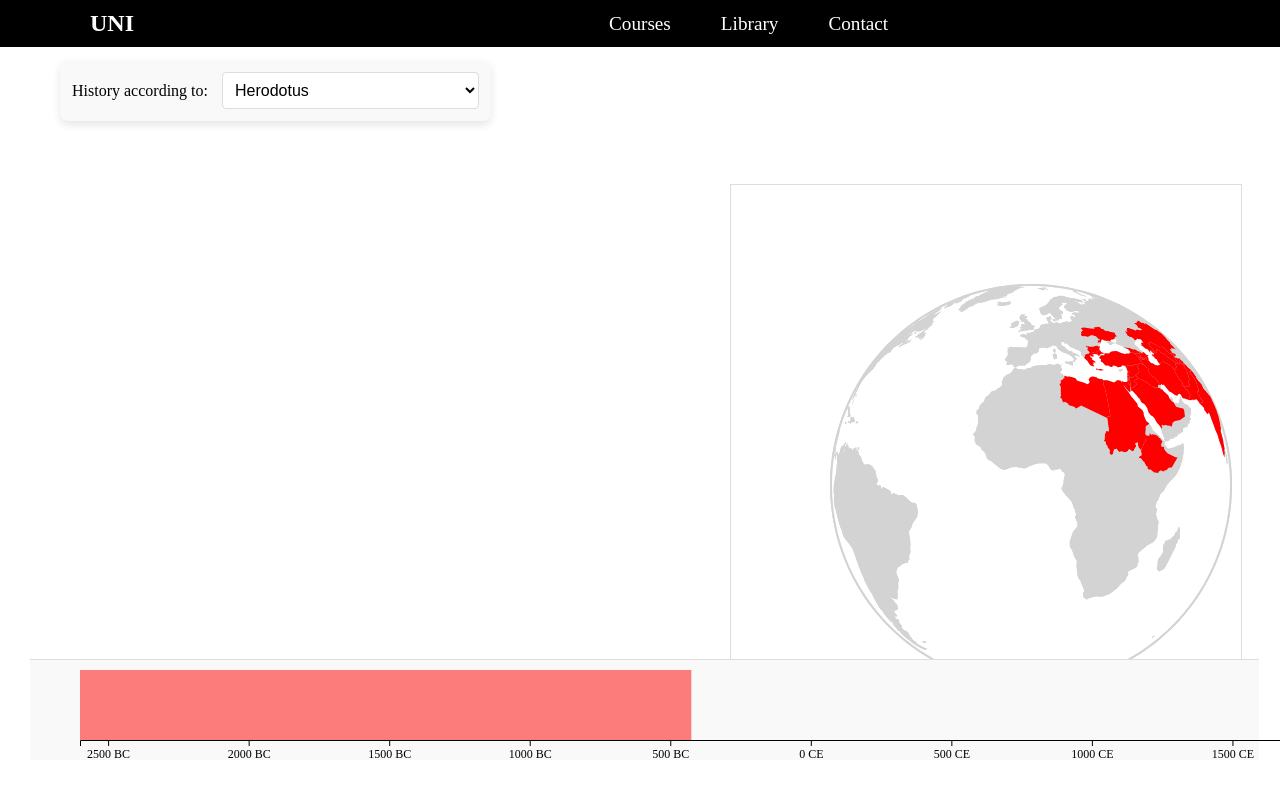
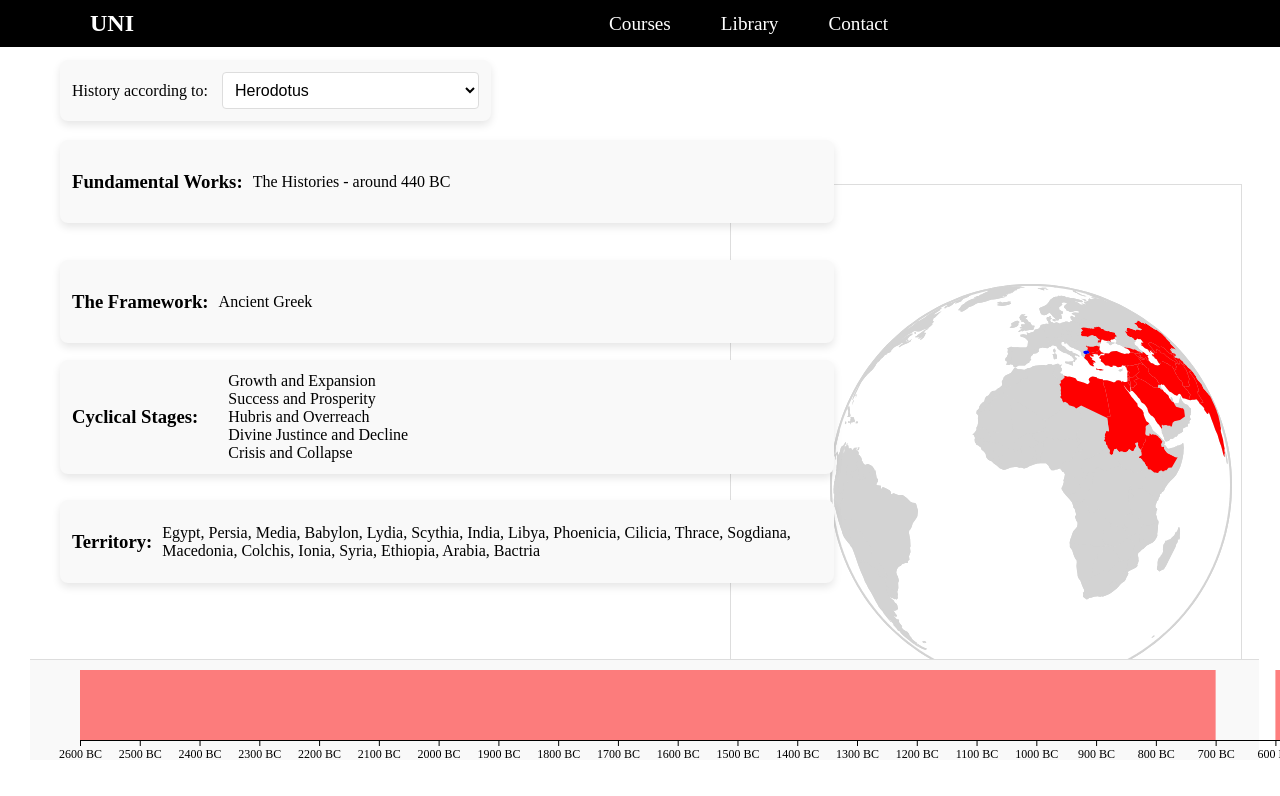
Before and after one commit to ragnar141/Da-Project, a React (Create React App) app: page /introduction in a window 1280 px wide. Shown: the top 796 px of the page. Built offline with nearby package versions, Linux system fonts and the light colour scheme.

Commit message:
getng Deghe

```diff
--- a/src/components css/otahh_intro.css
+++ b/src/components css/otahh_intro.css
@@ -1,3 +1,5 @@
+/** Updated CSS for OtahhIntro component with new elements **/
+
 /* Ensure the globe stays aligned to the right and responsive */
 .globe-container {
   display: flex;
@@ -10,7 +12,7 @@
   position: relative; /* Ensure positioned elements are relative to this container */
   box-sizing: border-box; /* Include padding and borders in width/height calculations */
   overflow-x: hidden; /* Prevent horizontal overflow */
-  }
+}
 
 /* Dropdown container styling */
 .dropdown-container {
@@ -34,6 +36,98 @@
   border: 1px solid #ddd; /* Subtle border around dropdown */
   border-radius: 4px; /* Rounded corners */
   background-color: #ffffff; /* White background for the dropdown */
+}
+
+/* Fundamental works container styling */
+.fundamental-works-container {
+  position: fixed;
+  top: 140px; /* Positioned below the dropdown container */
+  left: 60px;
+  z-index: 9998;
+  background-color: #f9f9f9;
+  padding: 12px;
+  border-radius: 8px;
+  box-shadow: 0px 4px 8px rgba(0, 0, 0, 0.1);
+  width: 750px;
+  display: flex;
+  align-items: center;
+}
+.fundamental-works-container h3 {
+  margin-right: 10px;
+  white-space: nowrap;
+}
+.fundamental-works-container p {
+  margin: 0;
+}
+
+/* Framework container styling */
+.framework-container {
+  position: fixed;
+  top: 260px; /* Positioned below the fundamental works container */
+  left: 60px;
+  z-index: 9998;
+  background-color: #f9f9f9;
+  padding: 12px;
+  border-radius: 8px;
+  box-shadow: 0px 4px 8px rgba(0, 0, 0, 0.1);
+  width: 750px;
+  display: flex;
+  align-items: center;
+}
+.framework-container h3 {
+  margin-right: 10px;
+  white-space: nowrap;
+}
+.framework-container p {
+  margin: 0;
+}
+
+/* Stages container styling */
+.stages-container {
+  position: fixed;
+  top: 360px; /* Positioned below the framework container */
+  left: 60px;
+  z-index: 9998;
+  background-color: #f9f9f9;
+  padding: 12px;
+  border-radius: 8px;
+  box-shadow: 0px 4px 8px rgba(0, 0, 0, 0.1);
+  width: 750px;
+  display: flex;
+  align-items: center;
+}
+.stages-container h3 {
+  margin-right: 10px;
+  white-space: nowrap;
+}
+.stages-container ul {
+  margin: 0;
+  padding-left: 20px;
+}
+.stages-container li {
+  list-style: none;
+}
+
+/* Territory container styling */
+.territory-container {
+  position: fixed;
+  top: 500px; /* Positioned below the stages container */
+  left: 60px;
+  z-index: 9998;
+  background-color: #f9f9f9;
+  padding: 12px;
+  border-radius: 8px;
+  box-shadow: 0px 4px 8px rgba(0, 0, 0, 0.1);
+  width: 750px;
+  display: flex;
+  align-items: center;
+}
+.territory-container h3 {
+  margin-right: 10px;
+  white-space: nowrap;
+}
+.territory-container p {
+  margin: 0;
 }
 
 /* Styling for the globe */
@@ -62,7 +156,6 @@ svg:active {
   bottom: 40px; /* Position at the bottom of the screen */
   left: 0; /* Align to the left side */
   width: 96vw; /* Full width of the viewport */
-
   background-color: #f9f9f9; /* Light background color for the timeline */
   border-top: 1px solid #ddd; /* Border to distinguish the timeline */
 }
@@ -91,6 +184,18 @@ svg:active {
     padding: 5px; /* Reduce padding */
   }
 
+  .fundamental-works-container,
+  .framework-container,
+  .stages-container,
+  .territory-container {
+    top: auto;
+    left: 10px;
+    right: 10px;
+    width: calc(100% - 20px); /* Full width with padding */
+    padding: 8px; /* Reduce padding */
+    margin-bottom: 10px; /* Add some space between sections */
+  }
+
   #author-select {
     width: 100%; /* Ensure the dropdown is responsive */
   }
--- a/src/components logic/OTAHH/otahh_intro.js
+++ b/src/components logic/OTAHH/otahh_intro.js
@@ -36,7 +36,7 @@ const dataset = [
     "Index": 2,
     "Author/Text Title": "Titus Livius (Livy)",
     "Fundamental Works": { "Title": "History of Rome", "Date of Issue": "around  27 - 9 BC" },
-    "Timeline": [-1200, -9],
+    "Timeline": [-1000, -9],
     "Origin of history": "Mythical Past: Trojan War",
    "Author's framework": "Ancient Roman",
     "Stages of cycles": "-",
@@ -61,7 +61,7 @@ const dataset = [
     "Index": 3,
     "Author/Text Title": "Tacitus",
     "Fundamental Works": { "Title": "Annals", "Date of Issue": "around  115 - 120 CE" },
-    "Timeline": [14, 68],
+    "Timeline": [0, 100],
     "Origin of history": "-",
     "Author's framework": "Secular, philosophical",
     "Stages of cycles": "-",
@@ -88,7 +88,7 @@ const dataset = [
     "Author/Text Title": "Flavius Josephus",
     "Fundamental Works": [{ "Title": "The Jewish War",  "Date of Issue": "around 93 CE" },
     {"Title": "Antiquities of the Jews",  "Date of Issue": "around 93 CE" }],
-     "Timeline": [-4000, 73],
+     "Timeline": [-5000, 100],
     "Origin of history": "Genesis: story of Adam and Eve",
     "Author's framework": "Judaism",
     "Stages of cycles": ["Faithfulness and Prosperity", "Rebellion and Punishment", "Hope for Restoration"],
@@ -266,59 +266,138 @@ const dataset = [
   {
     "Index": 12,
     "Author/Text Title": "Max Weber",
-    "Sources": "The Protestant Ethic and the Spirit of Capitalism, Economy and Society",
-    "Timeline": [1500, 2000],
-    "Source Date": "1905 CE",
+    "Fundamental Works": [{"Title":  "The Sociology of Religion",  "Date of Issue": "1920 CE"},
+                          {"Title":  "Economy and Society",  "Date of Issue": "1922 CE"}],
 
-    "Ancient regions": ["Germany", "England", "The Netherlands", "Switzerland", "France", "United States",
-      "Scandinavia", "Western Europe", "Ancient Rome", "China", "India", "Islamic World",
-      "Medieval Europe", "Byzantine Empire", "Ancient Israel", "Buddhist Asia"],
+    "Timeline": [-3000, 2000],
+    "Origin of history": "-",
+    "Author's framework": "Sociological: theological, historical, economic",
+    "Stages of cycles": "Rationalization",
 
-    "Geography": ["Germany", "United Kingdom", "The Netherlands", "Switzerland", "France", "United States",
-      "Sweden", "Denmark", "Norway", "Italy", "China", "India", "Turkey", "Saudi Arabia",
-      "Iran", "Iraq", "Israel", "Palestine", "Japan", "Thailand", "Vietnam"]
+    "Timeline Stages": [
+      {"Stage": "Ancient Religions: Patrimonial and theocratic rule, kinship-based governance", "Years": [-3000, -500]},
+      {"Stage": "Axial Age Religions: Feudalism, charismatic authority, decentralized governance", "Years": [-600, 200]},
+      {"Stage": "Medieval Religions: Rise of centralized monarchies, early bureaucratic structures, absolutism", "Years": [400, 1500]},
+      {"Stage": "Modern Religions: Bureaucratization, rational-legal authority, industrial capitalism", "Years": [1500, 2000]}
+    ],
+
+    "Ancient regions": ["Persia", "Switzerland", "The Netherlands", "Eastern Europe", "Ancient Israel", "Western Europe", "France", "Ancient Greece",
+      "Medieval Europe", "Germany", "Medieval Japan", "Ottoman Empire", "Islamic World", "Byzantine Empire", "Buddhist Asia", "Japan", "Mesopotamia",
+      "China", "Ancient Egypt", "India", "United States", "Medieval Christendom", "England", "Ancient Rome"],
+
+    "Geography": ["Switzerland", "Lebanon", "The Netherlands", "France", "Egypt", "Greece", "Palestine", "Myanmar", "Czech Republic", "Bangladesh", "Sri Lanka", "Germany",
+      "Vietnam", "Pakistan", "Italy", "Poland", "Israel", "Syria", "Iran", "Turkey", "Iraq", "Japan", "United Kingdom", "Combodia", "Hungary", "Indonesia", "Europe", "Thailand",
+       "Malaysia", "China", "Yemen", "United States", "India", "Saudi Arabia", "Jordan", "Japan"]
   },
   {
     "Index": 13,
     "Author/Text Title": "Oswald Spengler",
-    "Sources": "The Decline of the West",
-    "Timeline": [-2000, 1900],
-    "Source Date": "1921 CE",
+    "Fundamental Works": {"Title":  "The Decline of the West",  "Date of Issue": "1921 CE"},
+    "Timeline": [-3000, 2000],
 
-    "Ancient regions": ["Egypt", "Babylonia", "Greece", "Rome", "Mesopotamia", "Persia", "Byzantine Empire",
+    "Origin of history": "-",
+    "Author's framework": "Philosophical, fatalistic",
+    "Stages of cycles": ["Birth (Spring)", "Growth and Flourishing (Summer)", "Maturity and Rationalization (Autumn)", "Decline (Winter)"],
+
+    "Timeline Stages": [
+      {"Stage": "Egyptian Civilization (early high culture)", "Years": [-3000, -300]},
+      {"Stage": "Mesopotamian/Babylonian Civilization (early high culture)", "Years": [-3000, -500]},
+      {"Stage": "Greek (Classical Civilization)", "Years": [-1100, -200]},
+      {"Stage": "Roman (Classical Civilization", "Years": [-500, 500]},
+      {"Stage": "Arabian (Magian Civilization)", "Years": [300, 1500]},
+      {"Stage": "Medieval Europe (Faustian Civilization)", "Years": [900, 1500]},
+      {"Stage": "Renaissance and Reformation (Faustian Civilization)", "Years": [1500, 1800]},
+      {"Stage": "Industrialization and Modernity (Faustian Civilization)", "Years": [1800, 2000]},
+    ],
+
+      "Ancient regions": ["Egypt", "Babylonia", "Greece", "Rome", "Mesopotamia", "Persia", "Byzantine Empire",
       "Arabia", "India", "China"],
 
-    "Geography": ["Egypt", "Iraq", "Greece", "Italy", "Iraq", "Iran", "Turkey", "Saudi Arabia", "India", "China"]
+    "Geography": ["Egypt", "Iraq", "Greece", "Italy", "Iraq", "Iran", "Turkey",
+      "Saudi Arabia, Yemen, Oman, UAE, Qatar, Bahrain, Kuwait", "India, Pakistan, Bangladesh", "China"]
+
   },
   {
     "Index": 14,
     "Author/Text Title": "Arnold J. Toynbee",
-    "Sources": "A Study of History",
+    "Fundamental Works": {"Title":  "A Study of History",  "Date of Issue": "1934 – 1961 CE"},
     "Timeline": [-2000, 1950],
-    "Source Date": "1934 – 1961 CE",
 
-    "Ancient regions": ["Egypt", "Babylonia", "Sumer", "Greece", "Rome", "Byzantium", "Syria", "Persia", "India", "China", "Islamic Caliphates",
+    "Origin of history": "History starts when societies respond to significant challenges",
+    "Author's framework": "Spiritual, mystical, empirical",
+    "Stages of cycles": ["Birth","Growth", "Breakdown", "Disintegration"],
+
+    "Timeline Stages": [
+      {"Stage": "Egyptian Civilization", "Years": [-3000, -30]},
+      {"Stage": "Sumerian/Babylonian Civilization", "Years": [-3000, -500]},
+      {"Stage": "Minoan Civilization", "Years": [-2700, -1400]},
+      {"Stage": "Hittite Civilization", "Years": [-1600, -1200]},
+      {"Stage": "Indus Valley Civilization", "Years": [-2600, -1900]},
+      {"Stage": "Maya Civilization", "Years": [-1800, 900]},
+      {"Stage": "Classical Greek Civilization", "Years": [-800, -146]},
+      {"Stage": "Persian Civilization", "Years": [-550, 651]},
+      {"Stage": "Western Roman Civilization", "Years": [-500, 476]},
+      {"Stage": "Chinese Civilization", "Years": [-1000, 220]},
+      {"Stage": "Byzantine Civilization", "Years": [330, 1453]},
+      {"Stage": "Islamic Civilization", "Years": [622, 2000]},
+      {"Stage": "Western Christian Civilization", "Years": [800, 2000]},
+      {"Stage": "Hindu Civilization", "Years": [-1500, 2000]},
+      {"Stage": "Russian Civilization", "Years": [900, 2000]},
+      {"Stage": "Japanese Civilization", "Years": [250, 2000]},
+      {"Stage": "Hindu Civilization", "Years": [-1500, 2000]},
+
+      {"Stage": "Western Renaissance", "Years": [-1400, 1760]},
+      {"Stage": "Industrial Revolution", "Years": [1760, 1900]},
+      {"Stage": "World Wars and Globalization", "Years": [1900, 2000]},
+    ],
+
+    "Ancient regions": ["Egypt", "Mesopotamia", "Sumer", "Greece", "Rome", "Byzantium", "Syria", "Persia", "India", "China", "Islamic Caliphates",
       "Mesoamerica (Aztec and Maya)", "Andean (Inca)"],
 
-    "Geography": ["Egypt", "Iraq", "Syria", "Greece", "Italy", "Turkey", "Syria", "Iran", "India", "China", "Saudi Arabia", "Mexico", "Peru"]
+    "Geography": ["Egypt", "Pakistan", "Bangladesh", "Iraq", "Syria", "Greece", "Italy", "Turkey", "Syria", "Iran", "India", "China",
+       "Saudi Arabia", "Mexico", "Peru", "Germany", "France", "Spain", ]
   },
   {
     "Index": 15,
     "Author/Text Title": "Karl Jaspers",
-    "Sources": "The Origin and Goal of History",
-    "Timeline": [-2000, 1950],
-    "Source Date": "1951 CE",
+    "Fundamental Works": {"Title":  "A Study of History",  "Date of Issue": "1951 CE"},
+    "Timeline": [-3000, 2000], //x
+
+    "Origin of history": "Axial Age",
+    "Author's framework": "Existentionalist, theological, philosophical",
+    "Stages of cycles": "-",
+
+    "Timeline Stages": [
+      {"Stage": "Pre-Axial Period", "Years": [-3000, -800]}, //x
+      {"Stage": "Axial Age", "Years": [-800, -200]},
+      {"Stage": "Post-Axial Age", "Years": [-200, 2000]},
+    ],
 
     "Ancient regions": ["Greece", "India", "China", "Israel", "Persia", "Mesopotamia", "Egypt", "Rome", "Western Europe", "Islamic World"],
 
-    "Geography": ["Greece", "India", "China", "Israel", "Iran", "Iraq", "Egypt", "Italy", "Western Europe", "Saudi Arabia", "Turkey", "Iran", "Iraq", "Syria", "Jordan"]
+    "Geography": ["Greece", "India", "China", "Israel", "Iran", "Iraq", "Egypt", "Italy", "Western Europe", "Saudi Arabia", "Turkey",
+       "Iran", "Iraq", "Syria", "Jordan"]
   },
   {
     "Index": 16,
     "Author/Text Title": "Peter Turchin",
-    "Sources": "Historical Dynamics, War and Peace and War, Secular Cycles",
+    "Fundamental Works": [{"Title":  "Historical Dynamics",  "Date of Issue": "2003 CE"},
+                           {"Title":  "War and Peace and War",  "Date of Issue": "2006 CE"},
+                           {"Title":  "Secular Cycles",  "Date of Issue": "2009 CE"}],
+
     "Timeline": [-2000, 2010],
-    "Source Date": "2003-2010 CE",
+
+    "Origin of history": "-",
+    "Author's framework": "Cliodynamics, empirical",
+    "Stages of cycles": [["Growth: demographic, economic", "Stagflation: elite overproduction, malthusian stagnation", "Crisis: state breakdown, depopulation, economic collapse",
+       "Depression: economic recovery, rebuilding state institutions"], ["High Asabiya, Decline of Asabiya, Collapse"]],
+
+    "Timeline Stages": [
+      {"Stage": "Medieval England", "Years": [1150, 1485]}, //x
+      {"Stage": "Pre-Revolution France", "Years": [1200, 1800]},
+      {"Stage": "Imperial Russia", "Years": [1460, 1917]},
+      {"Stage": "Ancient Rome", "Years": [-200, 600]},
+    ],
 
     "Ancient regions": ["Rome", "China", "Russia", "European Empires", "Islamic Caliphates", "Byzantium", "Ottoman Empire", "France",
       "Britain", "Muscovite Russia", "Tang Dynasty", "Song Dynasty", "Ming Dynasty"],
@@ -326,19 +405,6 @@ const dataset = [
     "Geography": ["Italy", "China", "Russia", "Western Europe", "Middle East", "Turkey", "France", "United Kingdom", "Germany", "Saudi Arabia", "Iraq", "Iran", "Syria"]
 
   },
-  {
-    "Index": 17,
-    "Author/Text Title": "Yuval Noah Harari",
-    "Sources": "Sapiens: A Brief History of Humankind",
-    "Timeline": [-2000, 2011],
-    "Source Date": "2011 CE",
-
-    "Ancient regions": ["East Africa", "Middle East", "Europe", "Asia", "Australia", "Americas", "Fertile Crescent",
-      "China", "Mesoamerica", "Andes", "Sub-Saharan Africa", "Indus Valley", "Mesopotamia", "Egypt", "India", "China", "Mediterranean", "Islamic Caliphates"],
-
-    "Geography": ["Kenya", "Ethiopia", "Sudan", "Iraq", "Turkey", "Syria", "Greece", "Italy", "Mexico", "Peru",
-      "United States", "China", "India", "Egypt", "Saudi Arabia", "France", "Spain", "Iran", "United Kingdom", "Russia", "South Africa"]
-  }
 ];
 
 function OtahhIntro() {
@@ -436,35 +502,41 @@ function OtahhIntro() {
     // Clear previous elements
     svg.selectAll("*").remove();
 
-    // Define the time scale: 6000 BC to 2025 CE
+    // Define the time scale dynamically based on the author's timeline
+    const startYear = selectedAuthor.Timeline[0];
+    const endYear = selectedAuthor.Timeline[1];
+
     const xScale = d3.scaleLinear()
-      .domain([-2600, 2025]) // 6000 BC to 2025 CE
+      .domain([startYear, endYear])
       .range([50, width - 50]); // Leave padding on both sides
 
     // Create the axis
     const xAxis = d3.axisBottom(xScale)
-      .ticks(10) // Show 10 major ticks
-      .tickFormat(d => (d < 0 ? `${Math.abs(d)} BC` : `${d} CE`)); // Format BC and CE dates
+      .ticks(20)
+      .tickFormat(d => (d < 0 ? `${Math.abs(d)} BC` : `${d} CE`));
 
     // Append the axis to the timeline
     svg.append("g")
-      .attr("transform", `translate(0, ${height - 20})`) // Position the axis at the bottom
+      .attr("transform", `translate(0, ${height - 20})`)
       .call(xAxis)
       .style('font-size', '14px')
       .selectAll('text')
       .style('font-family', 'Times New Roman, sans-serif');
 
-    // Highlight the selected period
-    const [startYear, endYear] = selectedAuthor.Timeline;
+    // Loop through timeline stages and highlight each period
+    selectedAuthor["Timeline Stages"].forEach(stage => {
+      svg.append("rect")
+        .attr("x", xScale(stage.Years[0]))
+        .attr("y", 10)
+        .attr("width", xScale(stage.Years[1]) - xScale(stage.Years[0]))
+        .attr("height", height - 30)
+        .attr("fill", "red")
+        .attr("opacity", 0.5)
+        .append("title") // Tooltip for stage
+        .text(stage.Stage);
+    });
+  }, [selectedAuthor]);
 
-    svg.append("rect")
-      .attr("x", xScale(startYear))
-      .attr("y", 10)
-      .attr("width", xScale(endYear) - xScale(startYear))
-      .attr("height", height - 30)
-      .attr("fill", "red")
-      .attr("opacity", 0.5);
-  }, [selectedAuthor]);
 
   // Function to highlight relevant geography on the globe
   const highlightGeography = useCallback(() => {
@@ -476,7 +548,7 @@ function OtahhIntro() {
 
         const land = topojson.feature(worldData, worldData.objects.countries);
 
-        // Highlight regions based on the selected author's Geography
+        // Highlight regions based on the selected author's Geography and Ancient Regions
         d3.select(svgRef.current).selectAll('path.land')
           .data(land.features)
           .join('path')
@@ -484,14 +556,18 @@ function OtahhIntro() {
           .attr('class', 'land')
           .attr('fill', d => {
             const countryName = d.properties.name;
-            const isHighlighted = selectedAuthor.Geography.includes(countryName);
-            return isHighlighted ? 'red' : '#d3d3d3'; // Highlight selected countries in red
+            if (selectedAuthor.Geography.includes(countryName)) {
+              return 'red'; // Modern countries highlighted in red
+            }
+            if (selectedAuthor["Ancient regions"].includes(countryName)) {
+              return 'blue'; // Ancient regions highlighted in blue
+            }
+            return '#d3d3d3'; // Default color for other countries
           })
           .raise(); // Bring highlighted countries to the front
       })
       .catch(error => console.error('Error loading world data:', error));
   }, [renderGlobe, selectedAuthor]);
-
 
 
 
@@ -526,6 +602,40 @@ function OtahhIntro() {
         </select>
       </div>
 
+      <div className="fundamental-works-container">
+        <h3>Fundamental Works:</h3>
+        {Array.isArray(selectedAuthor["Fundamental Works"]) ? (
+          selectedAuthor["Fundamental Works"].map((work, index) => (
+            <p key={index}>{work.Title} - {work["Date of Issue"]}</p>
+          ))
+        ) : (
+          <p>{selectedAuthor["Fundamental Works"].Title} - {selectedAuthor["Fundamental Works"]["Date of Issue"]}</p>
+        )}
+      </div>
+
+      <div className="framework-container">
+        <h3>The Framework:</h3>
+        <p>{selectedAuthor["Author's framework"]}</p>
+      </div>
+
+      <div className="stages-container">
+        <h3>Cyclical Stages:</h3>
+        {Array.isArray(selectedAuthor["Stages of cycles"]) && selectedAuthor["Stages of cycles"].length > 0 ? (
+          <ul>
+            {selectedAuthor["Stages of cycles"].map((stage, index) => (
+              <li key={index}>{stage}</li>
+            ))}
+          </ul>
+        ) : (
+          <p>No specific cyclical stages provided.</p>
+        )}
+      </div>
+
+      <div className="territory-container">
+        <h3>Territory:</h3>
+        <p>{selectedAuthor["Ancient regions"].join(", ")}</p>
+      </div>
+
       <div className="globe-container" style={{ position: 'relative' }}>
         {/* Globe SVG */}
         <svg ref={svgRef} className="otahh-globe" width="600" height="600"></svg>
```
